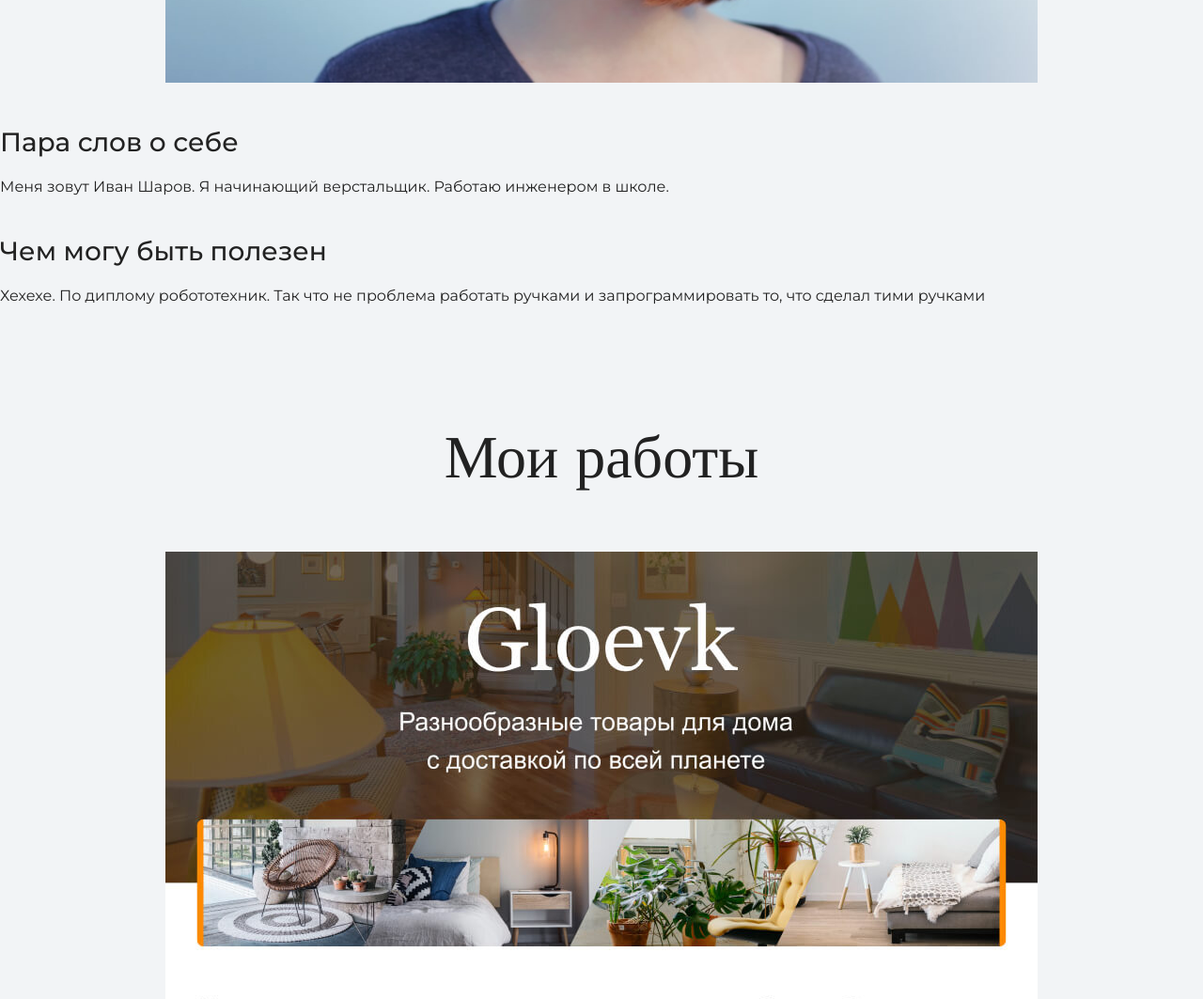
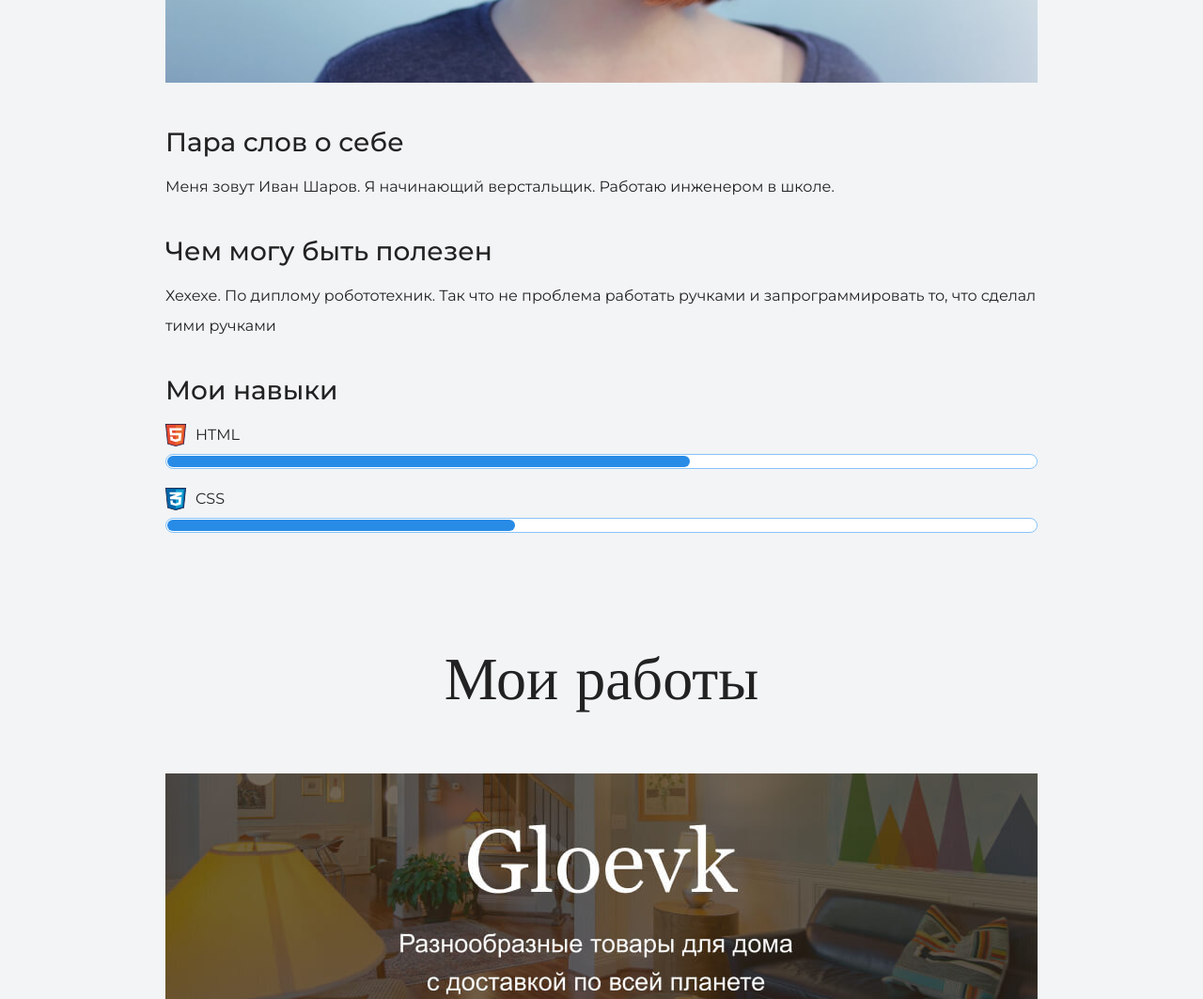
Before and after one commit to SharovIvanY/my__site, a plain HTML site: page index.html in a window 1280 px wide. Shown: the part 1620-2683 px from the top of the page at 94% size. Drawn offline with nearby package versions, Linux system fonts and the light colour scheme.

Commit message:
Добавлен раздел навыков

```diff
--- a/index.html
+++ b/index.html
@@ -23,17 +23,34 @@
 	</section>
 
 	<section class="intro">
+		<div class="container">
 			<h2 class="subheading">Давайте познакомимся</h2>
 			<figure class="user-image">
 				<img src="files/user.jpg" width="928" height="536" alt="Фотография Неопознанного Енота">
 			</figure>
+			<div>
 				<h3>Пара слов о себе</h3>
 				<p>Меня зовут Иван Шаров. Я начинающий верстальщик. Работаю инженером в школе.</p>
+			</div>
+			<div>
 				<h3>Чем могу быть полезен</h3>
 				<p>Хехехе. По диплому робототехник. Так что не проблема работать ручками и запрограммировать то, что сделал тими ручками</p>
+			</div>
+			<div class="skills">
+				<h3>Мои навыки</h3>
+				<dl class="skills-list">
+					<dt class="skill-html">HTML</dt>
+					<dd class="level"><div style="width: 60%;">60%</div></dd>
+					<dt class="skill-css">CSS</dt>
+					<dd class="level"><div style="width: 40%;">40%</div></dd>
+				</dl>
+			</div>
+
+		</div>
 	</section>
 
 	<section class="portfolio">
+		<div class="container">
 			<h2 class="subheading">Мои работы</h2>
 			<figure class="project-image">
 				<img src="files/project.jpg" width="928" height="536" alt="Cайт магазина товаров для дома">
@@ -45,6 +62,7 @@
 
 			<h3>Блог начинающего верстальщика</h3>
 			<p>Статический блог про обучение HTML и CSS.</p>
+		</div>
 	</section>
 
 	<footer class="page-footer">
```
Lines whose indentation alone changed are shown as unchanged.
